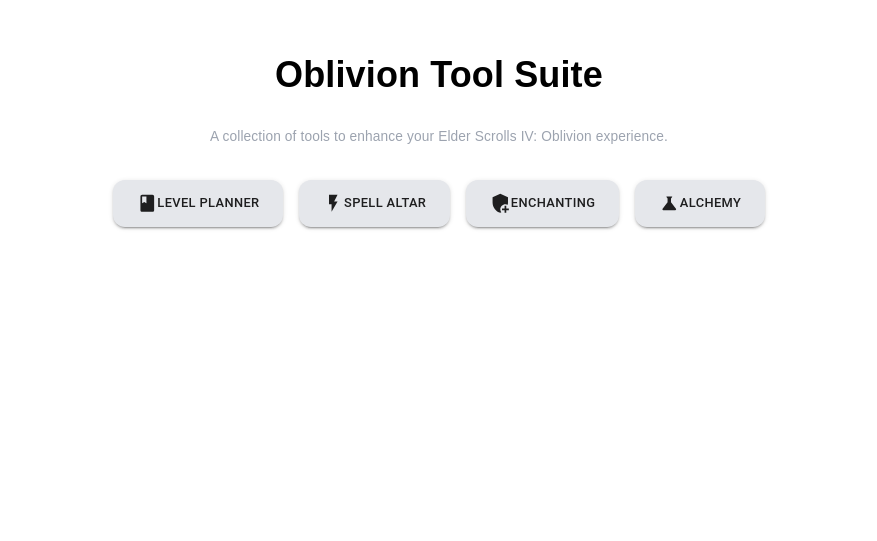
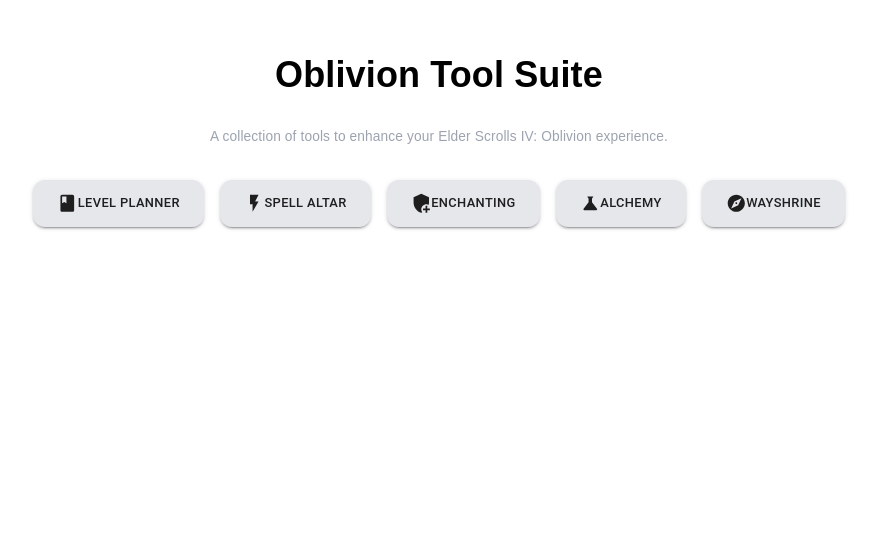
Before and after one commit to ScottMcDermid/oblivion-landing-page, a Next.js app: page / in a window 1280 px wide. Shown: the part 259-800 px from the top of the page, without its empty margins (201-1078 px from the left). Built offline with nearby package versions, Linux system fonts and the light colour scheme.

Commit message:
added wayshrine link

```diff
--- a/src/app/page.tsx
+++ b/src/app/page.tsx
@@ -13,6 +13,7 @@
 import BookIcon from '@mui/icons-material/Book';
 import ScienceIcon from '@mui/icons-material/Science';
 import AddModeratorIcon from '@mui/icons-material/AddModerator';
+import ExploreIcon from '@mui/icons-material/Explore';
 import GitHubIcon from '@mui/icons-material/GitHub';
 import theme from '@/app/theme';
 
@@ -67,6 +68,15 @@
               >
                 <ScienceIcon /> Alchemy
               </Button>
+              <Button
+                variant="contained"
+                color="primary"
+                size="large"
+                href="https://wayshrine.oblivion.tools"
+                className="rounded-xl px-6 py-3"
+              >
+                <ExploreIcon /> Wayshrine
+              </Button>
             </Box>
           </Container>
         </Box>
```
